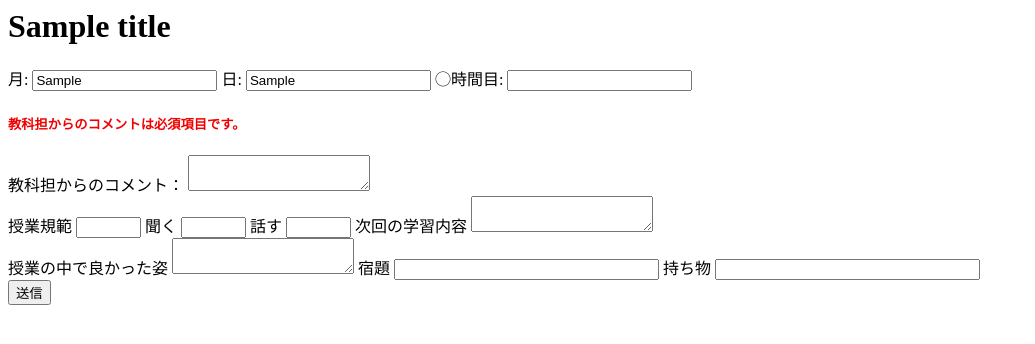
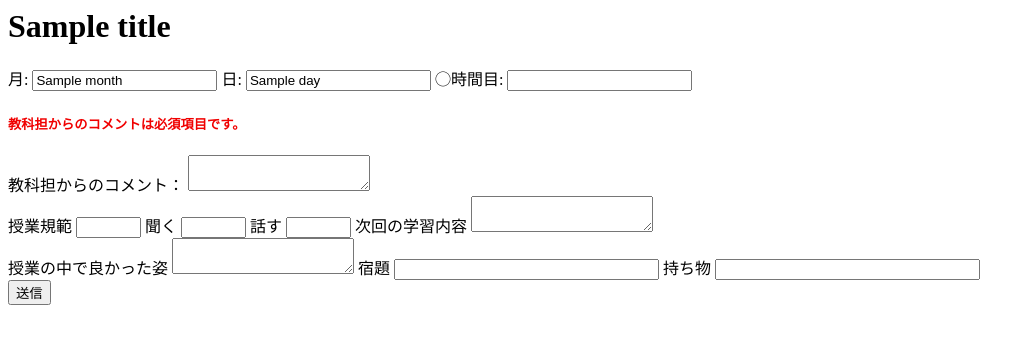
Before and after one commit to t-kodai0417/tempd, a Flask app: template templates/index.html in a window 1280 px wide. Shown: the top 344 px of the page, without its empty margins (0-1035 px from the left). Run offline with Flask 2, Linux system fonts and the light colour scheme; the template is opened without the code that fills it: most values are stand-ins (such as "Sample title", 1, 10 or a date in 2020).

Commit message:
Update index.html

```diff
--- a/templates/index.html
+++ b/templates/index.html
@@ -4,9 +4,9 @@
 	<form action="/" method="GET" enctype="multipart/form-data">
 		<div>
       <label for="month">月:</label>
-      <input type="text" name="month" size="20" maxlength = "2" value={{month}}>
+      <input type="text" name="month" size="20" maxlength = "2" value="{{ month }}">
       <label for="day">日:</label>
-      <input type="text" name="day" size="20" maxlength = "2" value={{day}}>
+      <input type="text" name="day" size="20" maxlength = "2" value="{{ day }}">
 
       <label for="jikan">◯時間目:</label>
       <input type="text" name="jikan" size="20" maxlength = "1">
```
